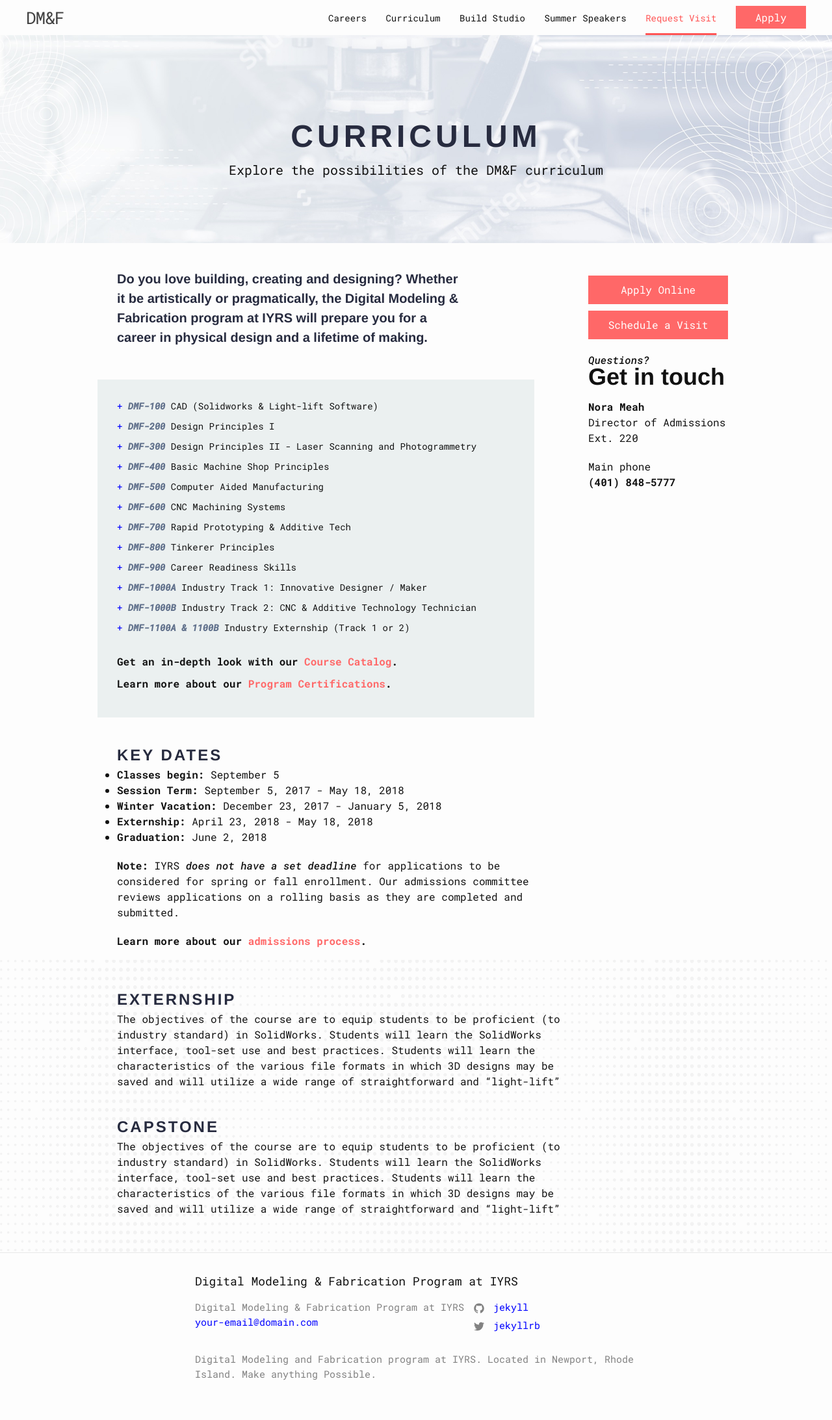
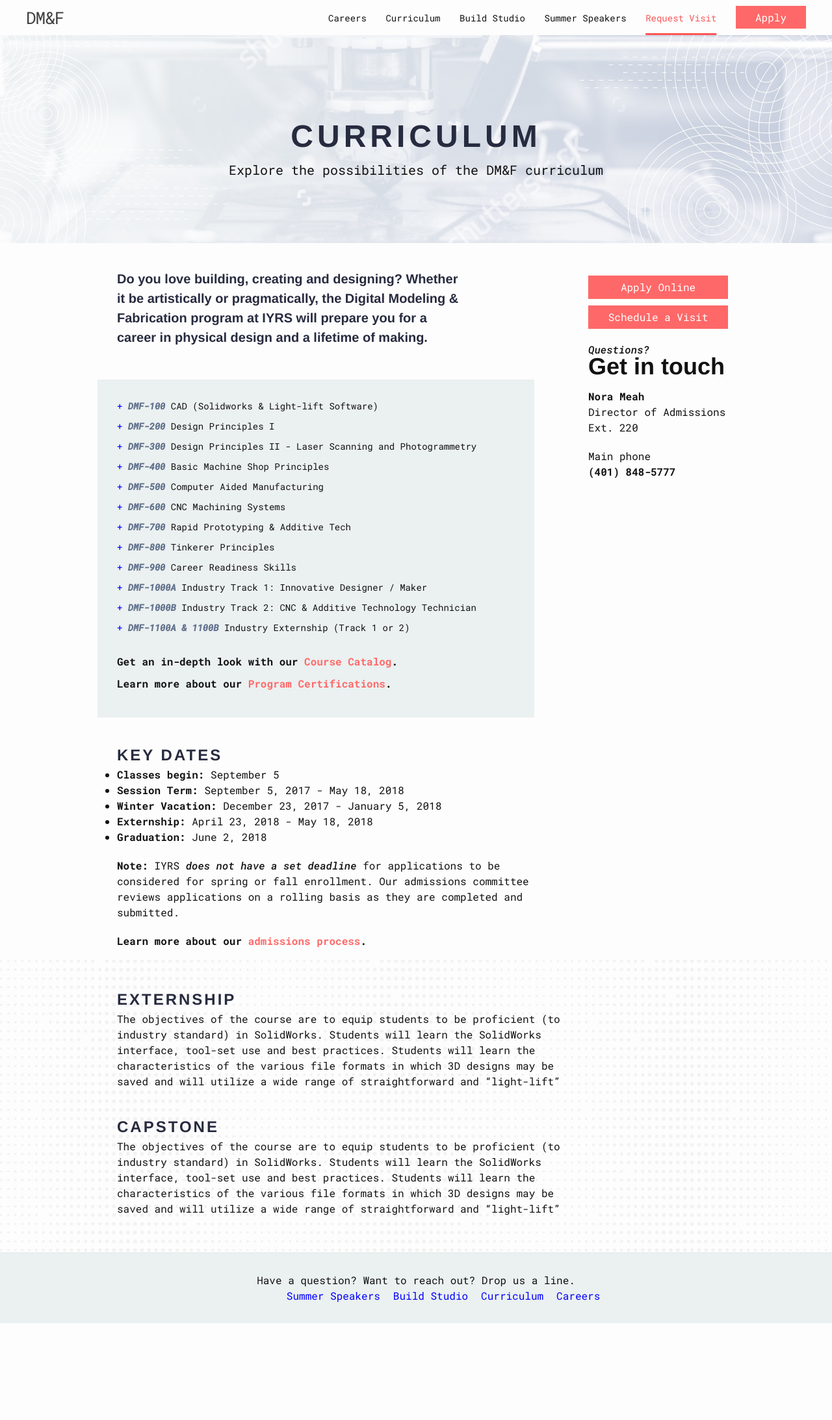
Before and after one commit to jplus-co/iyrs-microsite, a Jekyll site: the page built from curriculum.md, in a window 1280 px wide. Shown: the whole page at 65% size. Built offline with Jekyll 4.4.1, drawn with Linux system fonts in a browser that asks for light colours; nearby versions of some CDN libraries; after the commit the page ends 2036 px from its top, so only the background shows below that.

Commit message:
some styling to the footer and started styling the home page

```diff
--- a/_includes/footer.html
+++ b/_includes/footer.html
@@ -1,47 +1,19 @@
 <footer class="site-footer">
+  <div class="grid-container">
+    <div class="footer__header">Have a question? Want to reach out? Drop us a line.</div>
+    <div class="footer__form"></div>
+    <div class="footer__nav">
+      <ul>
+        <li><a href="/careers">Careers</a></li>
+        <li><a href="/curriculum">Curriculum</a></li>
+        <li><a href="/studio">Build Studio</a></li>
+        <li><a href="/summer-speakers">Summer Speakers</a></li>
+      </ul>
+    </div>
+    <div class="footer__iyrs-logo"></div>
+  </div>
 
-  <div class="wrapper">
 
-    <h2 class="footer-heading">{{ site.title | escape }}</h2>
-
-    <div class="footer-col-wrapper">
-      <div class="footer-col footer-col-1">
-        <ul class="contact-list">
-          <li>
-            {% if site.author %}
-              {{ site.author | escape }}
-            {% else %}
-              {{ site.title | escape }}
-            {% endif %}
-            </li>
-            {% if site.email %}
-            <li><a href="mailto:{{ site.email }}">{{ site.email }}</a></li>
-            {% endif %}
-        </ul>
-      </div>
-
-      <div class="footer-col footer-col-2">
-        <ul class="social-media-list">
-          {% if site.github_username %}
-          <li>
-            {% include icon-github.html username=site.github_username %}
-          </li>
-          {% endif %}
-
-          {% if site.twitter_username %}
-          <li>
-            {% include icon-twitter.html username=site.twitter_username %}
-          </li>
-          {% endif %}
-        </ul>
-      </div>
-
-      <div class="footer-col footer-col-3">
-        <p>{{ site.description | escape }}</p>
-      </div>
-    </div>
-
-  </div>
 
 <script type="text/javascript">
 
--- a/_sass/minima/_layout.sass
+++ b/_sass/minima/_layout.sass
@@ -20,7 +20,7 @@
 .btn
   background: $orange
   margin-top: 10px
-  padding: 10px 0
+  padding: 6px 0
   text-align: center
   color: white
   background: linear-gradient(to right, #ff5555 50%, $orange 50%)
@@ -30,7 +30,15 @@
   cursor: pointer
   a
     color: white
-
+.btn:hover
+  background-position: left bottom
+  a
+    text-decoration: none
+    color: white
+  a:visited
+    color: white
+  a:hover
+    text-decoration: none
 
 .sidebar-contact
   +grid-column(12)
@@ -204,55 +212,28 @@ header
 .site-footer
   border-top: 1px solid $grey-color-light
   padding: $spacing-unit 0
+  background-color: $light-gray
 
-.footer-heading
-  @include relative-font-size(1.125)
-  margin-bottom: $spacing-unit / 2
+.footer__header
+  +grid-column(12)
+  text-align: center
+  +grid-media($desktop)
+    +grid-column(12)
 
-.contact-list,
-.social-media-list
-  list-style: none
-  margin-left: 0
+.footer__form
 
-.footer-col-wrapper
-  @include relative-font-size(0.9375)
-  color: $grey-color
-  margin-left: -$spacing-unit / 2
-  @extend %clearfix
+.footer__nav
+  +grid-media($desktop)
+    +grid-column(8)
+    +grid-push(2)
+    text-align: center
+  ul
+    list-style: none
+  ul li
+    float: right
+    margin-right: 20px
 
-.footer-col
-  float: left
-  margin-bottom: $spacing-unit / 2
-  padding-left: $spacing-unit / 2
-
-.footer-col-1
-  width: -webkit-calc(35% - (#$spacing-unit / 2))
-  width:         calc(35% - (#$spacing-unit / 2))
-
-.footer-col-2
-  width: -webkit-calc(20% - (#$spacing-unit / 2))
-  width:         calc(20% - (#$spacing-unit / 2))
-
-.footer-col-3
-  width: -webkit-calc(45% - (#$spacing-unit / 2))
-  width:         calc(45% - (#$spacing-unit / 2))
-
-@include media-query($on-laptop)
-  .footer-col-1,
-  .footer-col-2
-    width: -webkit-calc(50% - (#$spacing-unit / 2))
-    width:         calc(50% - (#$spacing-unit / 2))
-
-  .footer-col-3
-    width: -webkit-calc(100% - (#$spacing-unit / 2))
-    width:         calc(100% - (#$spacing-unit / 2))
-
-
-@include media-query($on-palm)
-  .footer-col
-    float: none
-    width: -webkit-calc(100% - (#$spacing-unit / 2))
-    width:         calc(100% - (#$spacing-unit / 2))
+.footer__iyrs-logo
 
 //Page content
 .page-content
--- a/_sass/minima/curriculum.sass
+++ b/_sass/minima/curriculum.sass
@@ -63,8 +63,8 @@
 
 
 .curriculum__dot-bg
+  height: 390px
   content: ""
-  height: 450px
   width: 100%
   position: absolute
   bottom: 0
@@ -73,3 +73,5 @@
   background-size: contain
   background-repeat: repeat-x
   display: inline-block
+  +grid-media($desktop)
+    height: 450px
--- a/_sass/minima/home.sass
+++ b/_sass/minima/home.sass
@@ -1,5 +1,5 @@
 .hero
-  background-image: $hero-bg-gradient
+  // background-image: $hero-bg-gradient
   height: auto
   width: 100%
   z-index: 0
@@ -35,27 +35,28 @@
     line-height: 120px
     z-index: 1
 
+.hero-video
+  position: absolute
+  height: 100%
+  width: 100%
+  z-index: 0
+.hero-video__container::after
+  content: ""
+  background-color: white
+  height: 200px
+  width: 100%
+
 .speaker-callout
   width: 100%
-  background-color: $grey-color-light
+  background-color: $dark-navy
   height: auto
   padding: 20px 0
 
 .speaker-callout__text
   +grid-column(12)
+  color: white
   +grid-media($desktop)
     +grid-column(9)
-
-
-.btn:hover
-  background-position: left bottom
-  a
-    text-decoration: none
-    color: white
-  a:visited
-    color: white
-  a:hover
-    text-decoration: none
 
 .btn__speaker-callout
   +grid-column(12)
@@ -98,40 +99,76 @@
   +font-face($roboto-mono, $bold, 20px)
   text-align: center
   margin: 20px
-  color: $dark-blue-gray
+  color: $dark-navy
   +grid-media($desktop)
     margin: 80px 0 40px 0
 
 .enroll-info
-  border: 1px dashed #272B3F
-  padding: 20px 20px 10px 20px
+  padding: 30px 20px 30px 20px
   margin: 0 20px
+  background-color: $dark-navy
+  color: white
   +grid-media($desktop)
     padding: 40px 40px 10px 40px
     margin: 0 auto
-    max-width: 850px
 
 .enroll-info__numbers
+  color: white
   +grid-column(10)
-  +grid-push(1)
   +grid-media($desktop)
-    +grid-column(4)
+    +grid-column(5)
   ul
     list-style: none
     margin-bottom: 40px
     margin-left: 0
     +grid-media($desktop)
   li
+    font-size: 16px
     margin-bottom: 20px
     +grid-media($desktop)
       margin-bottom: 30px
+      font-size: 24px
+
   .enroll-number
-    background-color: $light-gray
-    padding: 5px
-    margin-right: 8px
-  span
-    padding-left: 37px
+    position: relative
+    padding: 5px 8px
+    margin-right: 16px
+    color: $dark-navy
+    z-index: 0
+  .enroll-number::after
+    content: ""
+    position: absolute
+    border: 2px white solid
+    height: 35px
+    width: 35px
+    transform: translate(-25px, -7px)
+    +grid-media($desktop)
+      height: 45px
+      width: 45px
+      transform: translate(-34px, -8px)
+  .enroll-number::before
+    content: ""
+    position: absolute
+    background-color: $yellow
+    height: 35px
+    width: 35px
+    z-index: -1
+    transform: translate(-11px, -2px)
+    +grid-media($desktop)
+      height: 45px
+      width: 45px
+      z-index: -1
+      transform: translate(-12px, -2px)
+
+  div
+    // This div controls the
+    // "Externship or capstone project" text
+    padding-left: 51px
     display: inline-block
+    +grid-media($tablet)
+      padding-left: 0
+    +grid-media($desktop)
+      padding-left: 60px
 
 .enroll-info__enroll-now
   +grid-column(12)
@@ -140,14 +177,19 @@
     +grid-column(5)
     +grid-push(2)
   & > span
-    +font-face($neuziet, $regular, 24px)
-    background-color: $pale-blue-gray
-    color: white
+    +font-face($neuziet, $bold, 18px)
+    background-color: $yellow
+    color: $dark-navy
     padding: 10px
-  & > div
+    letter-spacing: 2.4px
+    +grid-media($desktop)
+      font-size: 24px
+  & > span > span
+    margin-left: 10px
+  & > div:first-of-type
     +font-face($roboto-mono, $medium, 16px)
     font-style: italic
-    color: $dark-blue-gray
+    color: white
     margin-top: 20px
     +grid-media($desktop)
       margin-top: 40px
@@ -163,39 +205,48 @@
 
   &__header
     +grid-column(12)
-    +font-face($h3-family, 800, 80px)
-    color: $grey-color-light
+    +font-face($neuziet, 800, 80px)
+    text-transform: uppercase
+    letter-spacing: 6px
+    color: $dark-navy
     order: 1
+    line-height: 70px
+    margin-bottom: 20px
     +grid-media($desktop)
       +grid-column(5)
-      +font-face($h3-family, 800, 144px)
-      line-height: 55px
+      font-size: 100px
+      margin-bottom: 0
+      margin-top: 23px
 
   &__subtitle
     +grid-column(12)
     +font-face($h3-family, 800, 20px)
-    margin-top: -51px
     order: 2
     +grid-media($desktop)
-      +grid-column(6)
-      +grid-push(1)
+      +grid-column(8)
       +font-face($h3-family, 800, 28px)
       margin-top: 0px
       padding-top: 50px
 
   &__subtitle > div
     margin-bottom: 20px
+    color: $dark-navy
     +grid-media($desktop)
-      margin-bottom: 40px
+      margin-bottom: 20px
+
+  &__subtitle > div > span
+    color: $cyan
+    padding-right: 10px
+    +grid-media($desktop)
+      padding-right: 40px
 
   &__description
     +grid-column(12)
     +font-face($h3-family, 400, 16px)
     order: 3
     +grid-media($desktop)
-      +grid-column(4)
-      +font-face($h3-family, 400, 14px)
-      +grid-push(3)
+      +grid-column(5)
+      +grid-push(2)
 
   &__img
     +grid-column(12)
@@ -205,57 +256,66 @@
     position: relative
     +grid-media($desktop)
 
+
+// Specific styles for the design section
 .design
   margin-bottom: 200px
+
+.design__header
+  +grid-media($desktop)
+    position: absolute
+    transform: translate(1px, -77px)
+    line-height: 90px
+    margin-top: 0
+
+.design__subtitle
+  +grid-media($desktop)
+    padding-top: 70px
+
+.design__description
+  +grid-media($desktop)
+    +grid-push(7)
 
 .design__img
   +grid-column(10)
   +grid-push(1)
   margin-top: 20px
   +grid-media($desktop)
-    +grid-column(5)
+    +grid-column(6)
     +grid-push(7)
     position: absolute
     right: 20px
-    top: 110px
+    top: 170px
 
-// Build section needs more specific styles
-// because it is offset
-.build__header
-  +grid-media($desktop)
-    +grid-shift(6)
-    line-height: 84px
-    +media-query-inbetween(870px, 768px)
-      +grid-shift(5)
+// Specific styles for the build section
+// .build__header
+//   +grid-media($desktop)
+//     +grid-shift(6)
+//     line-height: 84px
+//     +media-query-inbetween(870px, 768px)
+//       +grid-shift(5)
+//
+// .build__subtitle
+//   +grid-media($desktop)
+//
+// .build__description
+//   +grid-media($desktop)
+//     +grid-push(-5)
+//
+// .build__img
+//   overflow: visible
+//   margin-top: 20px
+//   z-index: 10
+//   +grid-media($desktop)
+//     +grid-column(8)
+//     +grid-shift(5)
+//     position: absolute
+//     margin-top: 0
+//     right: 0
+//     top: 80px
 
-.build__subtitle
-  +grid-media($desktop)
 
-.build__description
-  +grid-media($desktop)
-    +grid-push(3)
-    +grid-shift(-7)
-
-.build__img
-  overflow: visible
-  margin-top: 20px
-  z-index: 10
-  +grid-media($desktop)
-    +grid-column(8)
-    +grid-shift(5)
-    position: absolute
-    margin-top: 0
-    right: 0
-    top: 80px
-
-.build__color-block
-  width: 90%
-  position: absolute
-  right: 0
-  bottom: 80px
-  height: 20vw
-  background-color: $grey-color-light
-
+// Specific styles for the engage section
 .engage
   margin-bottom: 100px
   +grid-media($desktop)
@@ -303,6 +363,8 @@
     top: 50%
     left: 50%
 
+
+// Specific styles for the speaker series section
 .speaker-series
   background-image: $hero-bg-gradient
   width: 95%
```
Also changed, not shown: _layouts/home.html (+24 -22 lines), img/project-dev-cycle.svg (added), img/project-dev-cycle@2x.png (added).
